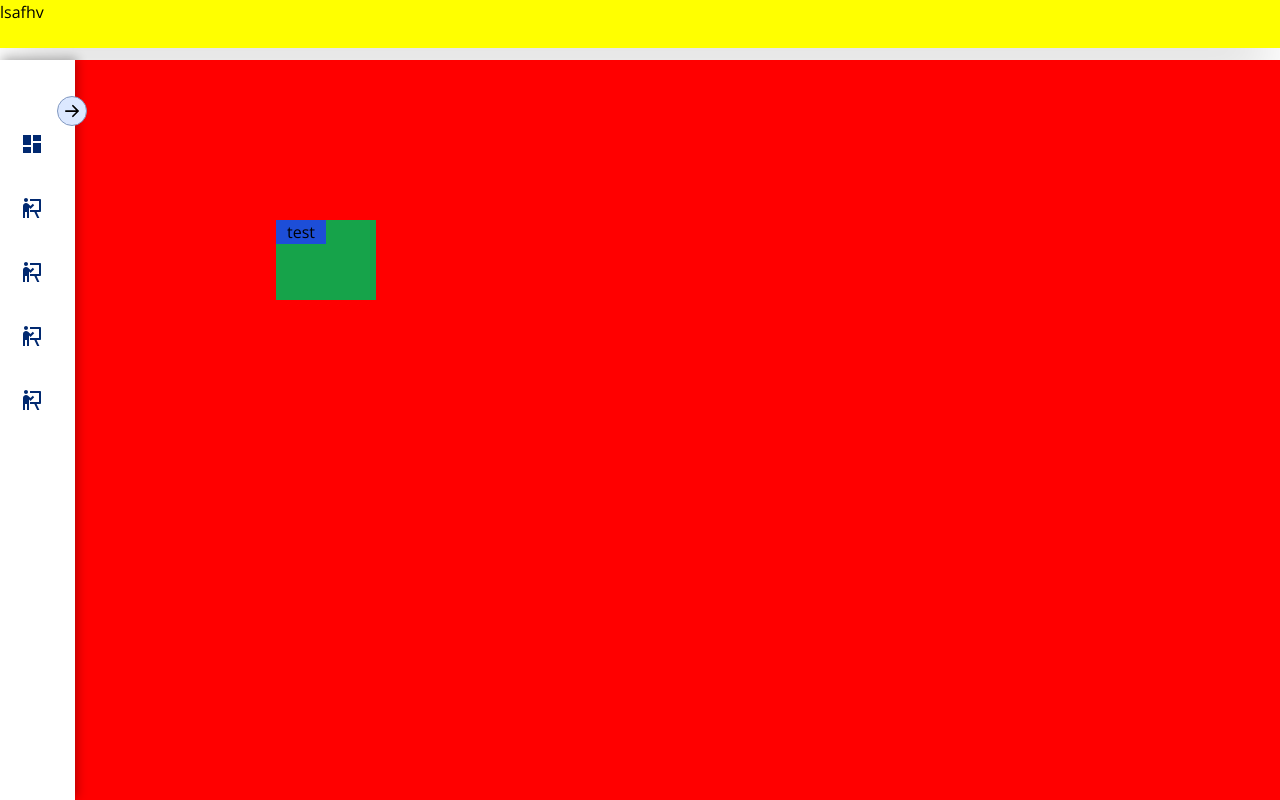
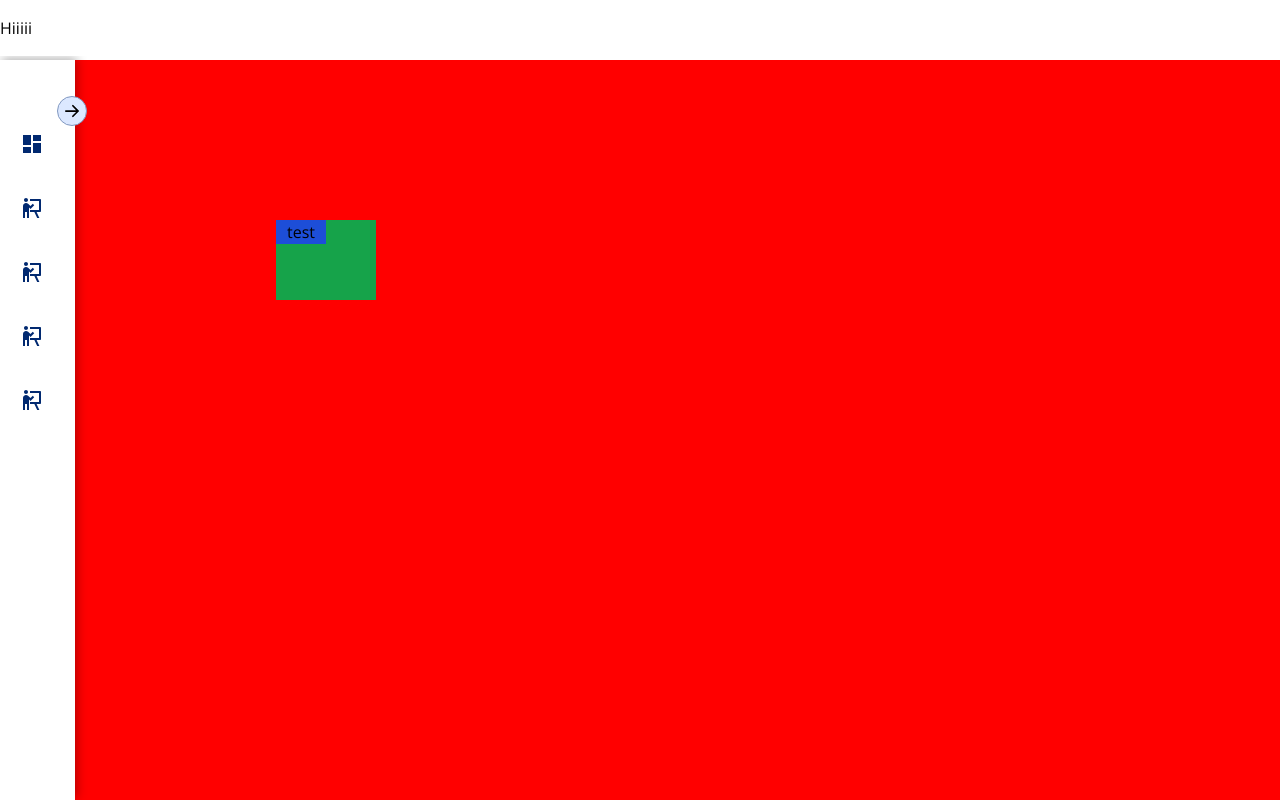
Before and after one commit to eQuor/eQuor-frontend-web, a Next.js app: page / in a window 1280 px wide. Built offline with nearby package versions, Linux system fonts and the light colour scheme.

Commit message:
update navbar

```diff
--- a/app/layout.js
+++ b/app/layout.js
@@ -1,4 +1,5 @@
 'use client'
+import Navbar from '@components/Navbar'
 import Sidebar from '@components/Sidebar'
 import '@styles/globals.css'
 import { useState } from 'react'
@@ -12,8 +13,9 @@ const RootLayout = ({ children }) => {
     <html lang="en">
       {isUserLoggedIn ? (
         <body>
-          <main className="layout-with-sidebar layout relative">
-            <header className=" h-12 shadow-2xl">lsafhv</header>
+          <main className="layout-with-sidebar layout relative z-0">
+            {/* <header className=" h-12 shadow-2xl">lsafhv</header> */}
+            <Navbar />
             <aside
               className={`bg-white h-[100%] p-3 pt-8 ${
                 open ? 'w-[300px]' : 'w-[100%]'
@@ -34,7 +36,7 @@ const RootLayout = ({ children }) => {
         </body>
       ) : (
         <body>
-          <main className="layout-without-sidebar layout relative">
+          <main className="layout-without-sidebar layout relative z-0">
             <header className=" h-12 shadow-2xl">lsafhv</header>
 
             <section>{children}</section>
--- /dev/null
+++ b/components/Navbar.js
@@ -0,0 +1,11 @@
+import React from 'react'
+
+const Navbar = () => {
+    return (
+      <nav class="fixed top-0 left-0 z-50 bg-white w-full py-4 ">
+        <h1>Hiiiii</h1>
+      </nav>
+    )
+}
+
+export default Navbar
```
